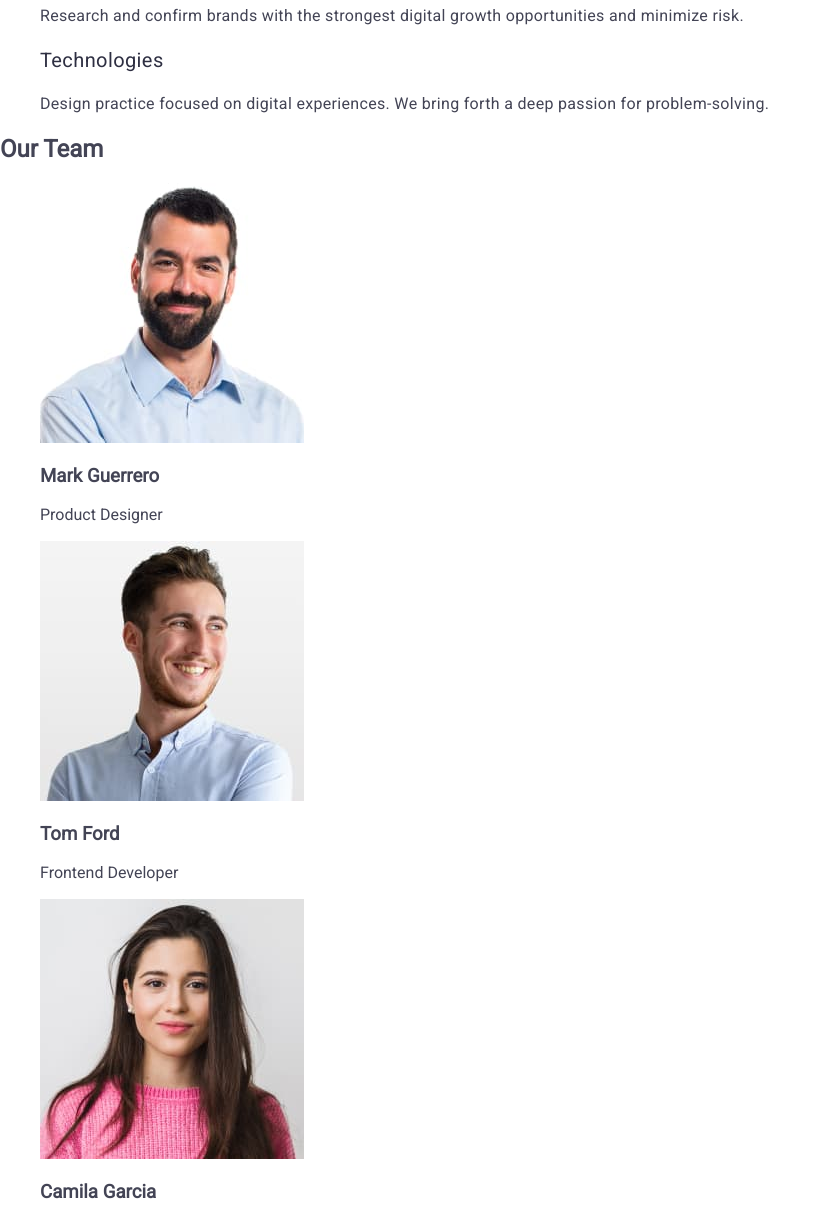
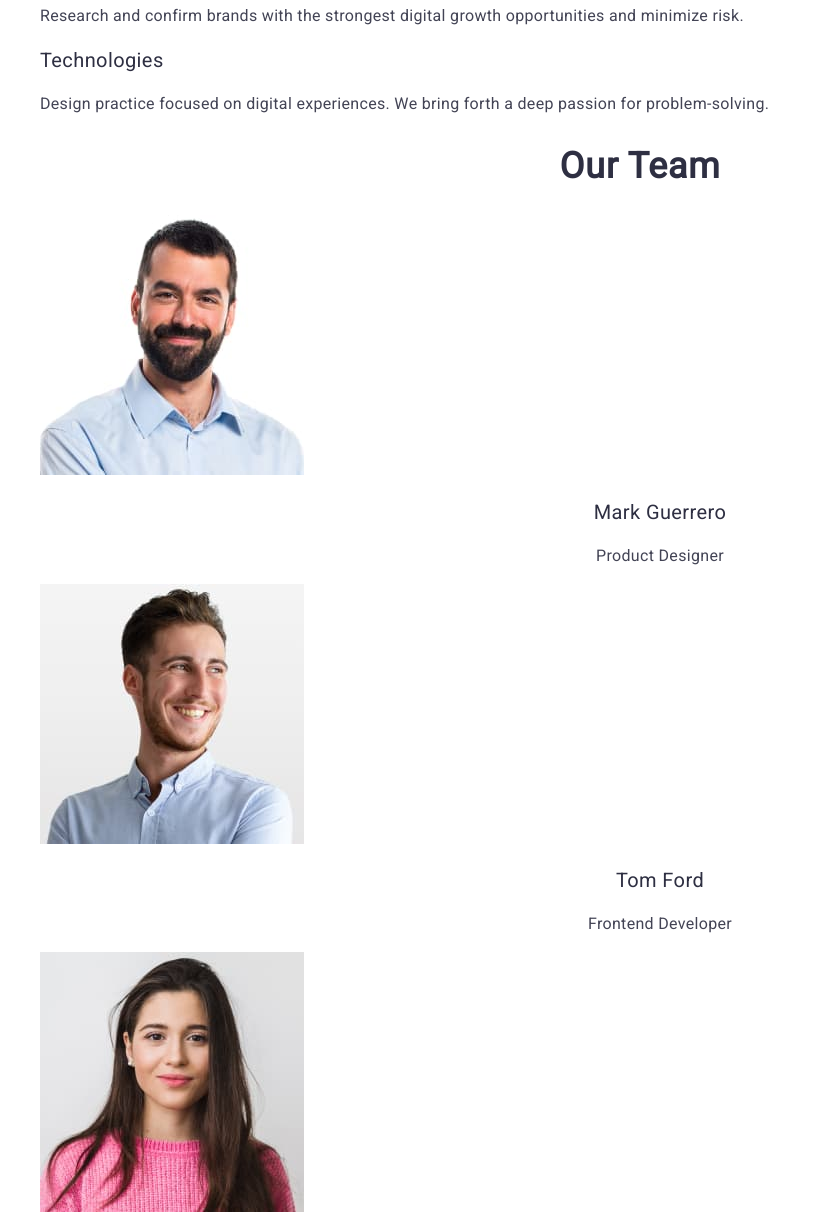
Before and after one commit to YuriyVolochayev/goit-markup-hw-02, a plain HTML site: page index.html in a window 1280 px wide. Shown: the part 640-1859 px from the top of the page, without its empty margins (0-830 px from the left). Drawn offline with nearby package versions, Linux system fonts and the light colour scheme.

Commit message:
add style for s3

```diff
--- a/css/styles.css
+++ b/css/styles.css
@@ -92,3 +92,16 @@ a {
   letter-spacing: 0.02em;
   color: #434455;
 }
+.title {
+  font-weight: 700;
+  font-size: 36px;
+  line-height: 1.11111;
+  letter-spacing: 0.02em;
+  text-align: center;
+  color: #2e2f42;
+}
+
+.title-item .subtitle,
+.title-item .text {
+  text-align: center;
+}
--- a/index.html
+++ b/index.html
@@ -101,52 +101,52 @@
         </ul>
       </section>
 
-      <section>
-        <h2>Our Team</h2>
+      <section class="thrd-section">
+        <h2 class="title">Our Team</h2>
 
-        <ul>
-          <li>
+        <ul class="title-list">
+          <li class="title-item">
             <img
               src="./images/markguerrero.jpg"
               alt="Mark Guerrero"
               width="264"
               height="260"
             />
-            <h3>Mark Guerrero</h3>
-            <p>Product Designer</p>
+            <h3 class="subtitle">Mark Guerrero</h3>
+            <p class="text">Product Designer</p>
           </li>
 
-          <li>
+          <li class="title-item">
             <img
               src="./images/tomford.jpg"
               alt="Tom Ford"
               width="264"
               height="260"
             />
-            <h3>Tom Ford</h3>
-            <p>Frontend Developer</p>
+            <h3 class="subtitle">Tom Ford</h3>
+            <p class="text">Frontend Developer</p>
           </li>
 
-          <li>
+          <li class="title-item">
             <img
               src="./images/camilagarcia.jpg"
               alt="Camila Garcia"
               width="264"
               height="260"
             />
-            <h3>Camila Garcia</h3>
-            <p>Marketing</p>
+            <h3 class="subtitle">Camila Garcia</h3>
+            <p class="text">Marketing</p>
           </li>
 
-          <li>
+          <li class="title-item">
             <img
               src="./images/danielwilson.jpg"
               alt="Daniel Wilson"
               width="264"
               height="260"
             />
-            <h3>Daniel Wilson</h3>
-            <p>UI Designer</p>
+            <h3 class="subtitle">Daniel Wilson</h3>
+            <p class="text">UI Designer</p>
           </li>
         </ul>
       </section>
```
